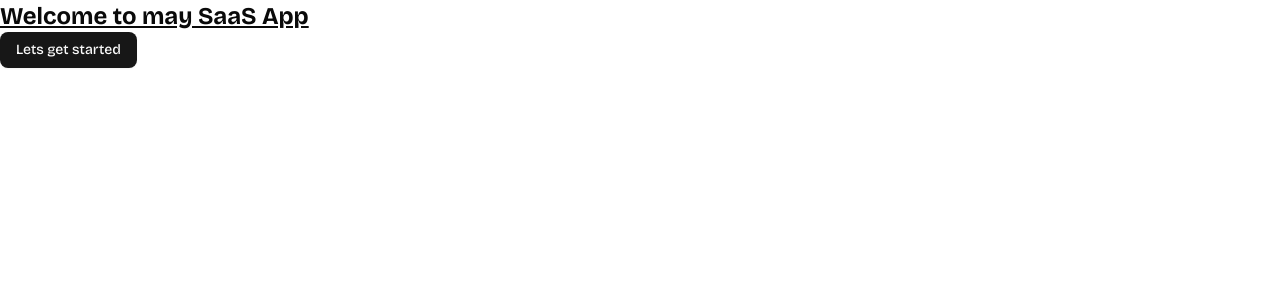
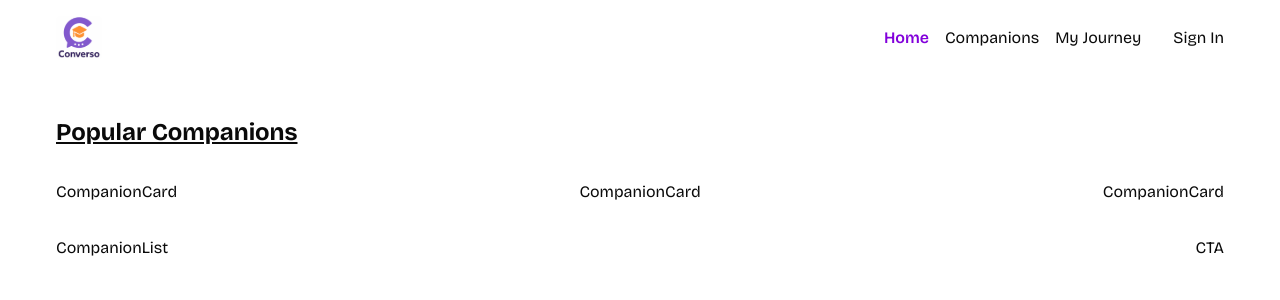
Before and after one commit to Prohor722/converso, a Next.js app: page / in a window 1280 px wide. Shown: the top 300 px of the page. Built offline with nearby package versions, Linux system fonts and the light colour scheme.

Commit message:
companion card 30% done

```diff
--- /dev/null
+++ b/app/companions/CTA.tsx
@@ -0,0 +1,9 @@
+import React from 'react'
+
+const CTA = () => {
+  return (
+    <div>CTA</div>
+  )
+}
+
+export default CTA
--- /dev/null
+++ b/app/companions/CompanionCard.tsx
@@ -0,0 +1,22 @@
+import React from "react";
+interface CompanionCardType {
+  id: string;
+  name: string;
+  topic: string;
+  subject: string;
+  duration: number;
+  color: string;
+}
+
+const CompanionCard = ({
+  id,
+  name,
+  topic,
+  subject,
+  duration,
+  color,
+}: CompanionCardType) => {
+  return <div>CompanionCard</div>;
+};
+
+export default CompanionCard;
--- /dev/null
+++ b/app/companions/CompanionList.tsx
@@ -0,0 +1,9 @@
+import React from 'react'
+
+const CompanionList = () => {
+  return (
+    <div>CompanionList</div>
+  )
+}
+
+export default CompanionList
--- a/app/layout.tsx
+++ b/app/layout.tsx
@@ -1,6 +1,7 @@
 import type { Metadata } from "next";
 import { Bricolage_Grotesque } from "next/font/google";
 import "./globals.css";
+import Navbar from "@/components/Navbar";
 
 const bricolage = Bricolage_Grotesque({
   variable: "--font-bricolage",
@@ -19,7 +20,10 @@ export default function RootLayout({
 }>) {
   return (
     <html lang="en">
-      <body className={`${bricolage.variable} antialiased`}>{children}</body>
+      <body className={`${bricolage.variable} antialiased`}>
+        <Navbar/>
+        {children}
+      </body>
     </html>
   );
 }
--- a/app/page.tsx
+++ b/app/page.tsx
@@ -1,12 +1,45 @@
-import { Button } from '@/components/ui/button'
 import React from 'react'
+import CompanionCard from './companions/CompanionCard'
+import CompanionList from './companions/CompanionList'
+import CTA from './companions/CTA'
 
 const Page = () => {
   return (
-    <div>
-      <h1 className='text-2xl underline'>Welcome to may SaaS App</h1>
-      <Button>Lets get started</Button>
-    </div>
+    <main>
+      <h1 className='text-2xl underline'>Popular Companions</h1>
+
+      <section className='home-section'>
+        <CompanionCard
+          id="1"
+          name="Neura the Brainy Explorer"
+          topic="Neural Network of the Brain"
+          subject="science"
+          duration={45}
+          color="#ffda6a"
+        />
+        <CompanionCard
+          id="2"
+          name="Neura the Brainy Explorer"
+          topic="Neural Network of the Brain"
+          subject="science"
+          duration={30}
+          color="#e5d0ff"
+        />
+        <CompanionCard
+          id="3"
+          name="Neura the Brainy Explorer"
+          topic="Neural Network of the Brain"
+          subject="science"
+          duration={35}
+          color="#bde7ff"
+        />
+      </section>
+
+      <section className='home-section'>
+        <CompanionList />
+        <CTA/>
+      </section>
+    </main>
   )
 }
 
--- /dev/null
+++ b/components/NavItems.tsx
@@ -0,0 +1,31 @@
+"use client"
+import { cn } from "@/lib/utils";
+import Link from "next/link";
+import { usePathname } from "next/navigation";
+
+const links = [
+    { label: "Home", url: "/" },
+    { label: "Companions", url: "/companions" },
+    { label: "My Journey", url: "/my-journey" },
+  ];
+
+const NavItems = () => {
+  const pathname = usePathname();
+  console.log(pathname)
+
+  return (
+    <nav className="flex items-center gap-4">
+      {links.map(({label,url}, index) => (
+        <Link
+            key={index}
+            href={url}
+            className={cn(pathname===url && 'font-semibold text-purple-700')}
+            >
+                {label}
+        </Link>
+      ))}
+    </nav>
+  );
+};
+
+export default NavItems;
--- /dev/null
+++ b/components/Navbar.tsx
@@ -0,0 +1,22 @@
+import Image from "next/image";
+import Link from "next/link";
+import NavItems from "./NavItems";
+
+const Navbar = () => {
+  return (
+    <nav className="navbar">
+      <Link href="/">
+        <div className="flex items-center gap-2.5 cursor-pointer">
+          <Image src="/images/logo.svg" height={44} width={46} alt="logo" />
+        </div>
+      </Link>
+
+      <div className="flex items-center gap-8">
+        <NavItems/>
+        <p>Sign In</p>
+      </div>
+    </nav>
+  );
+};
+
+export default Navbar;
```
Also changed, not shown: app/sign-in/page.tsx (renamed from app/sign_in/page.tsx).
